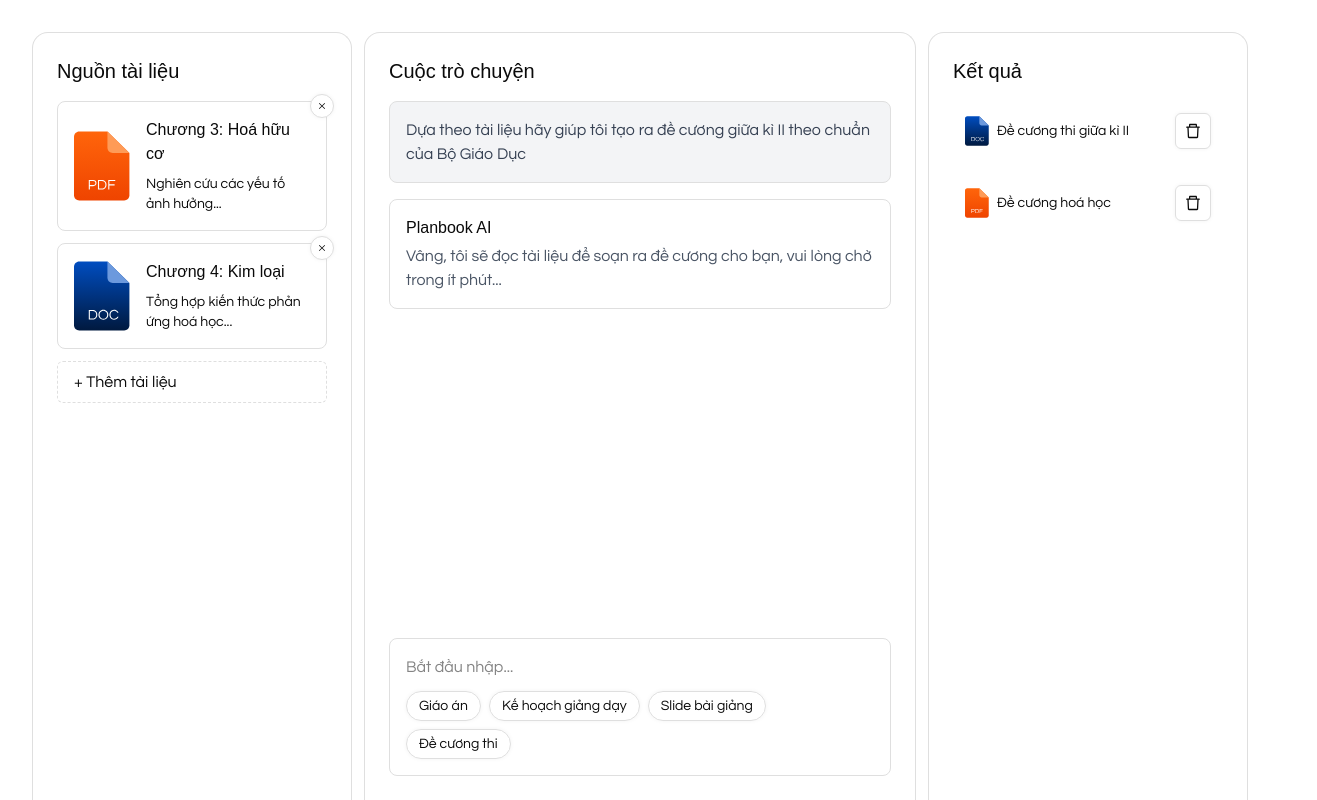
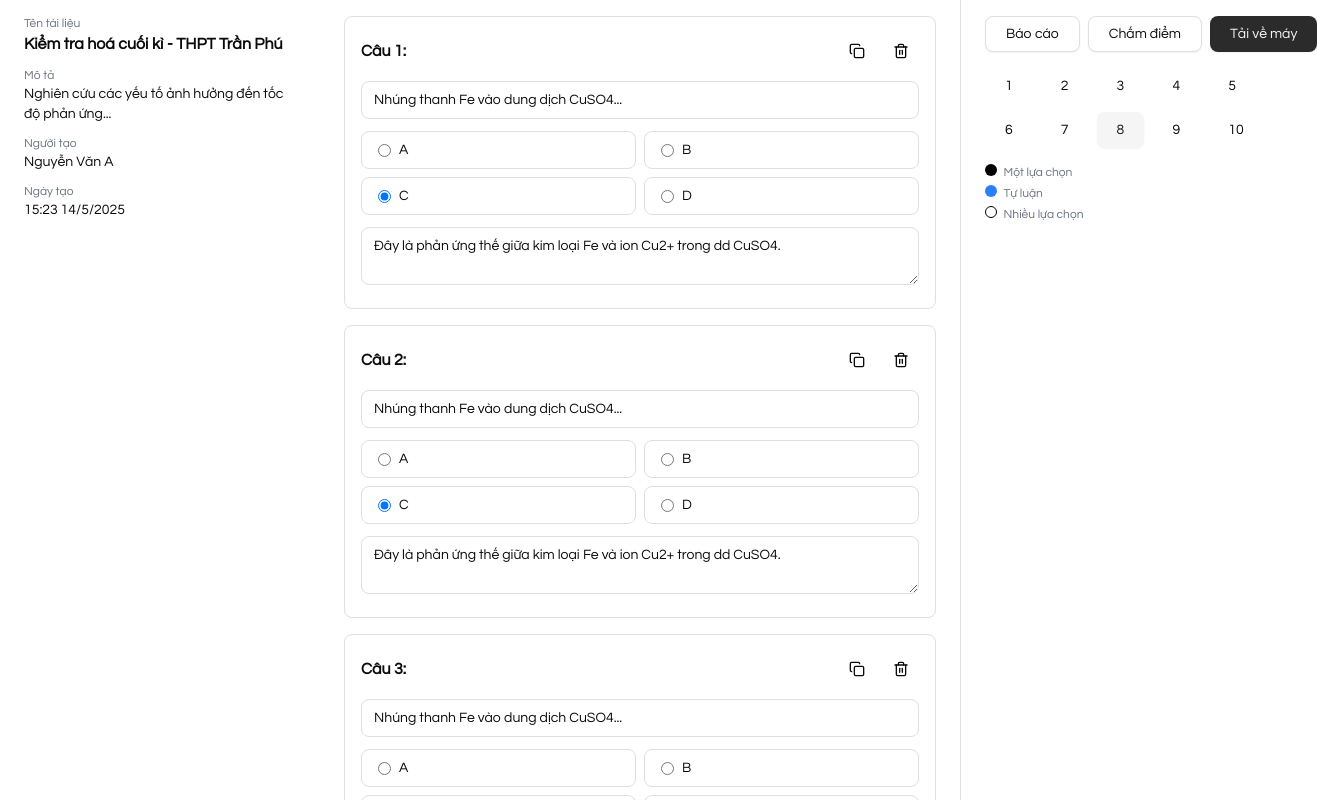
Before and after one commit to Planbook-Capstone/Planbook-FE, a Next.js app: page /test in a window 1280 px wide. Shown: the top 800 px of the page, 1317 px wide, since content can reach past the window. Built offline with nearby package versions, Linux system fonts and the light colour scheme; a web font is replaced by a local one.

Commit message:
Feat/Nhi: Test Feature (Raw)

```diff
--- a/package.json
+++ b/package.json
@@ -31,6 +31,7 @@
   "devDependencies": {
     "@eslint/eslintrc": "^3",
     "@tailwindcss/postcss": "^4.1.7",
+    "@types/jquery": "^3.5.32",
     "@types/node": "^20",
     "@types/react": "^19",
     "@types/react-dom": "^19",
--- a/src/app/test/page.tsx
+++ b/src/app/test/page.tsx
@@ -1,4 +1,5 @@
 import ChatScreenTemplate from "@/components/templates/chat-screen";
+import TestLayout from "@/components/templates/test-layout";
 
 export default function Page() {
   const messages = [
@@ -47,12 +48,13 @@ export default function Page() {
 
   return (
     <div className="h-screen">
-      <ChatScreenTemplate
+      {/* <ChatScreenTemplate
         messages={messages}
         tags={tags}
         results={results}
         documents={documents}
-      />
+      /> */}
+      <TestLayout />
     </div>
   );
 }
--- /dev/null
+++ b/src/components/molecules/question-item/index.tsx
@@ -0,0 +1,65 @@
+"use client";
+
+import { useState } from "react";
+import { Copy, Trash2 } from "lucide-react";
+import { Button } from "@/components/ui/Button";
+import AnswerOption from "@/components/ui/AnswerOption";
+
+interface QuestionItemProps {
+  index: number;
+  question: string;
+  options: string[];
+  correctIndex?: number;
+  explanation?: string;
+  onChange?: (newData: any) => void;
+}
+
+export default function QuestionItem({
+  index,
+  question,
+  options,
+  correctIndex,
+  explanation,
+  onChange,
+}: QuestionItemProps) {
+  const [selected, setSelected] = useState(correctIndex ?? -1);
+  const [note, setNote] = useState(explanation ?? "");
+
+  return (
+    <div className="space-y-3 border rounded-md p-4">
+      <div className="flex items-center justify-between">
+        <h3 className="font-semibold">Câu {index + 1}:</h3>
+        <div className="flex gap-2">
+          <Button variant="ghost" size="icon">
+            <Copy size={16} />
+          </Button>
+          <Button variant="ghost" size="icon">
+            <Trash2 size={16} />
+          </Button>
+        </div>
+      </div>
+      <input
+        type="text"
+        defaultValue={question}
+        placeholder="Nhập nội dung câu hỏi"
+        className="w-full px-3 py-2 border rounded-md text-sm"
+      />
+      <div className="grid grid-cols-2 gap-2">
+        {options.map((opt, i) => (
+          <AnswerOption
+            key={i}
+            label={String.fromCharCode(65 + i)}
+            checked={selected === i}
+            onChange={() => setSelected(i)}
+          />
+        ))}
+      </div>
+      <textarea
+        value={note}
+        onChange={(e) => setNote(e.target.value)}
+        placeholder="Giải thích đáp án..."
+        className="w-full border rounded-md text-sm px-3 py-2"
+      />
+    </div>
+  );
+}
--- /dev/null
+++ b/src/components/organisms/test-editor/index.tsx
@@ -0,0 +1,30 @@
+"use client";
+
+import QuestionItem from "@/components/molecules/question-item";
+import { Button } from "@/components/ui/Button";
+
+export default function TestEditor() {
+  const data = Array.from({ length: 3 }, (_, i) => ({
+    question: "Nhúng thanh Fe vào dung dịch CuSO4...",
+    options: [
+      "Thanh Fe có màu đỏ và dd nhạt dần màu xanh.",
+      "Thanh Fe có màu đỏ và dd dần có màu xanh.",
+      "Thanh Fe có màu trắng xám và dd nhạt dần màu xanh.",
+      "Thanh Fe có màu trắng và dd nhạt dần màu xanh.",
+    ],
+    correctIndex: 2,
+    explanation:
+      "Đây là phản ứng thế giữa kim loại Fe và ion Cu2+ trong dd CuSO4.",
+  }));
+
+  return (
+    <main className="flex-1 px-6 py-4 space-y-4">
+      {data.map((q, i) => (
+        <QuestionItem key={i} index={i} {...q} />
+      ))}
+      <Button variant="outline" className="w-full border-dashed">
+        + Thêm câu hỏi
+      </Button>
+    </main>
+  );
+}
--- /dev/null
+++ b/src/components/organisms/test-info-panel/index.tsx
@@ -0,0 +1,26 @@
+export default function TestInfoPanel() {
+  return (
+    <aside className="w-1/4 px-6 py-4 space-y-3">
+      <div>
+        <div className="text-xs font-medium text-gray-500">Tên tài liệu</div>
+        <div className="font-semibold">
+          Kiểm tra hoá cuối kì - THPT Trần Phú
+        </div>
+      </div>
+      <div>
+        <div className="text-xs font-medium text-gray-500">Mô tả</div>
+        <div className="text-sm">
+          Nghiên cứu các yếu tố ảnh hưởng đến tốc độ phản ứng...
+        </div>
+      </div>
+      <div>
+        <div className="text-xs font-medium text-gray-500">Người tạo</div>
+        <div className="text-sm">Nguyễn Văn A</div>
+      </div>
+      <div>
+        <div className="text-xs font-medium text-gray-500">Ngày tạo</div>
+        <div className="text-sm">15:23 14/5/2025</div>
+      </div>
+    </aside>
+  );
+}
--- /dev/null
+++ b/src/components/organisms/test-sidebar/index.tsx
@@ -0,0 +1,40 @@
+"use client";
+
+import { Button } from "@/components/ui/Button";
+
+export default function TestSidebar() {
+  return (
+    <aside className="w-1/4 px-6 py-4 space-y-4 border-l">
+      <div className="flex gap-2">
+        <Button variant="outline">Báo cáo</Button>
+        <Button variant="outline">Chấm điểm</Button>
+        <Button variant="default">Tải về máy</Button>
+      </div>
+      <div className="grid grid-cols-5 gap-2 text-sm">
+        {Array.from({ length: 10 }).map((_, i) => (
+          <Button
+            key={i}
+            variant={i === 7 ? "secondary" : "ghost"}
+            className="aspect-square"
+          >
+            {i + 1}
+          </Button>
+        ))}
+      </div>
+      <div className="text-xs space-y-1 text-gray-500">
+        <div>
+          <span className="inline-block w-3 h-3 rounded-full bg-black mr-1" />{" "}
+          Một lựa chọn
+        </div>
+        <div>
+          <span className="inline-block w-3 h-3 rounded-full bg-blue-500 mr-1" />{" "}
+          Tự luận
+        </div>
+        <div>
+          <span className="inline-block w-3 h-3 rounded-full border border-black mr-1" />{" "}
+          Nhiều lựa chọn
+        </div>
+      </div>
+    </aside>
+  );
+}
--- /dev/null
+++ b/src/components/templates/test-layout/index.tsx
@@ -0,0 +1,13 @@
+import TestInfoPanel from "@/components/organisms/test-info-panel";
+import TestSidebar from "@/components/organisms/test-sidebar";
+import TestEditor from "@/components/organisms/test-editor";
+
+export default function TestLayout() {
+  return (
+    <div className="flex min-h-screen bg-white">
+      <TestInfoPanel />
+      <TestEditor />
+      <TestSidebar />
+    </div>
+  );
+}
--- /dev/null
+++ b/src/components/ui/AnswerOption.tsx
@@ -0,0 +1,47 @@
+"use client";
+
+import * as React from "react";
+import { cva, type VariantProps } from "class-variance-authority";
+import { cn } from "@/lib/utils";
+import { InputHTMLAttributes } from "react";
+
+const answerOptionVariants = cva(
+  "flex items-center gap-2 px-4 py-2 border rounded-md cursor-pointer text-sm",
+  {
+    variants: {
+      selected: {
+        true: "border-black bg-gray-50",
+        false: "hover:bg-gray-50",
+      },
+    },
+    defaultVariants: {
+      selected: false,
+    },
+  }
+);
+
+interface AnswerOptionProps
+  extends InputHTMLAttributes<HTMLInputElement>,
+    VariantProps<typeof answerOptionVariants> {
+  label: string;
+  multiple?: boolean;
+}
+
+export default function AnswerOption({
+  label,
+  selected,
+  multiple = false,
+  className,
+  ...props
+}: AnswerOptionProps) {
+  return (
+    <label className={cn(answerOptionVariants({ selected, className }))}>
+      <input
+        type={multiple ? "checkbox" : "radio"}
+        className="form-radio"
+        {...props}
+      />
+      <span>{label}</span>
+    </label>
+  );
+}
```
Also changed, not shown: 1 other file (tests, documents, lock files or other folders).
